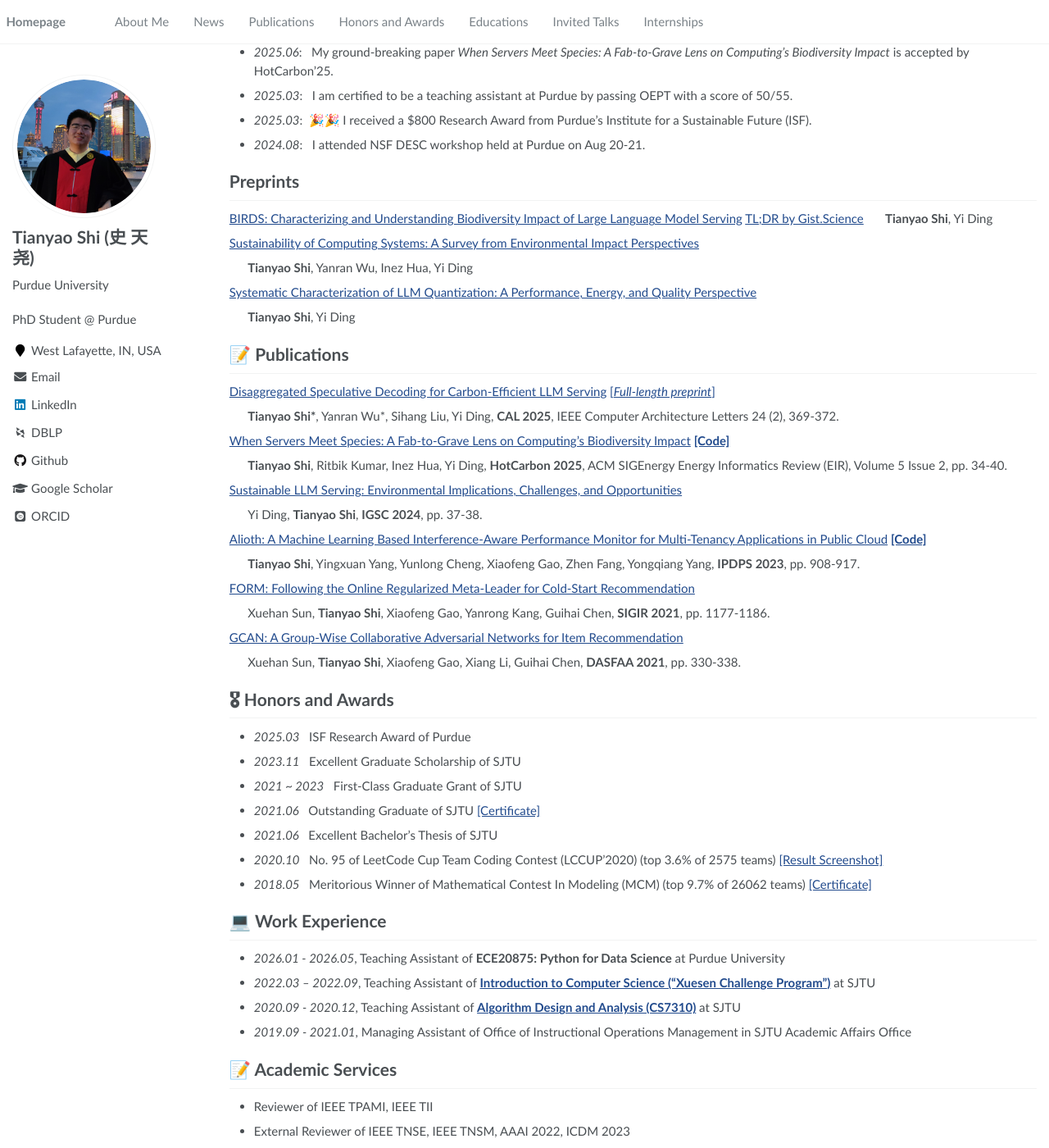
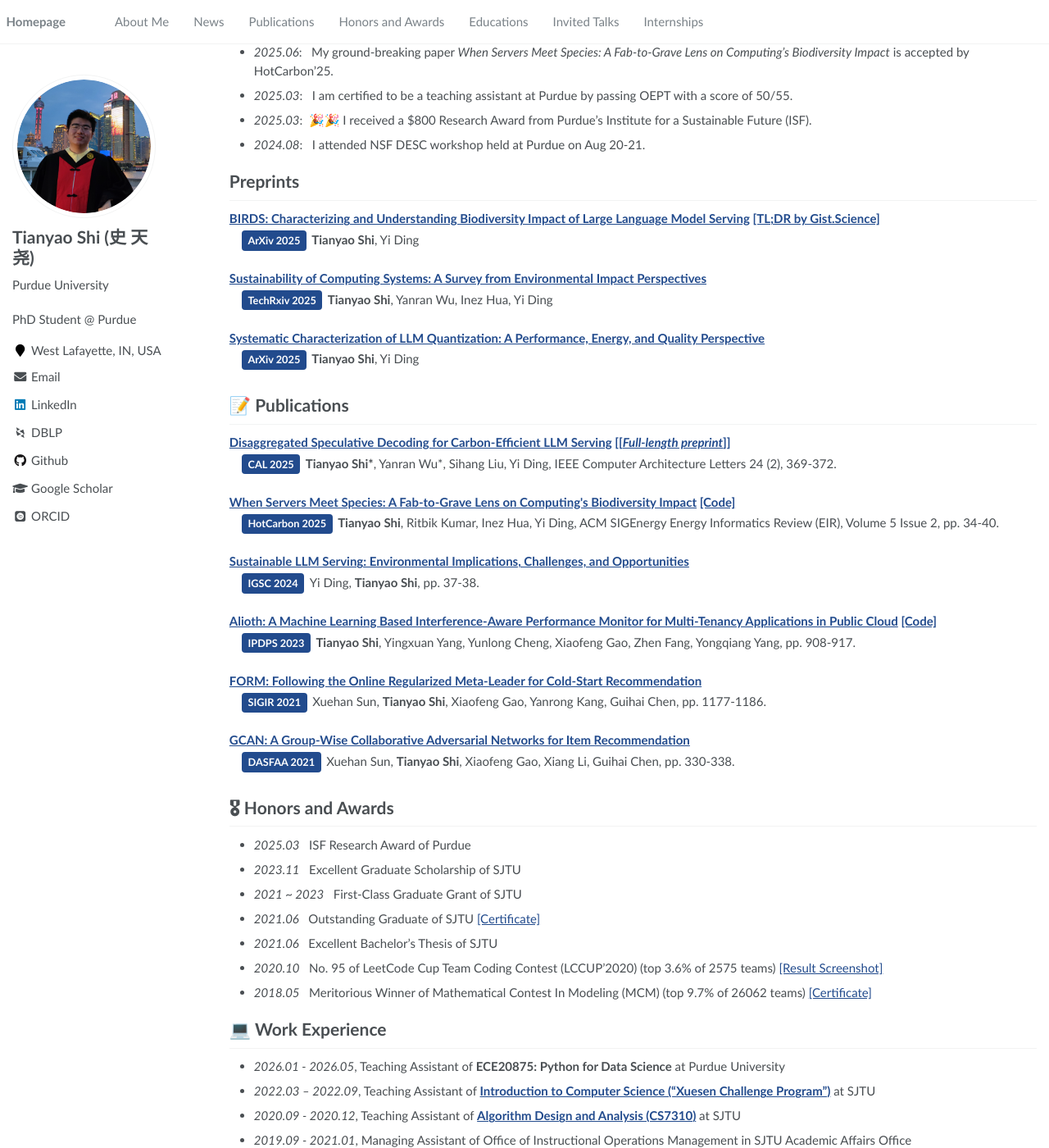
Before and after one commit to StHowling/sthowling.github.io, a Jekyll site: the page built from _pages/about.md, in a window 1280 px wide and 1400 px high, scrolled down 272 px. Shown: the whole window at 82% size. Built offline with Jekyll 4.4.1, drawn with Linux system fonts in a browser that asks for light colours; some web fonts are replaced.

Commit message:
Refactor publication section layout and styles for improved readability

```diff
--- a/_pages/about.md
+++ b/_pages/about.md
@@ -36,42 +36,101 @@ My research interest focuses on **Suistainability of Computing**, e.g., Energy-
 
 # Preprints
 
-[BIRDS: Characterizing and Understanding Biodiversity Impact of Large Language Model Serving](https://arxiv.org/abs/2605.27480) [TL;DR by Gist.Science](https://gist.science/paper/2605.27480#gist)
-&emsp;&emsp;**Tianyao Shi**, Yi Ding
+<div class="pub-list">
+  <div class="pub-item">
+    <div class="pub-title">
+      <a href="https://arxiv.org/abs/2605.27480">BIRDS: Characterizing and Understanding Biodiversity Impact of Large Language Model Serving</a> <a href="https://gist.science/paper/2605.27480#gist">[TL;DR by Gist.Science]</a>
+    </div>
+    <div class="pub-info">
+      <span class="pub-venue-badge">ArXiv 2025</span>
+      <span class="pub-authors-journal"><strong>Tianyao Shi</strong>, Yi Ding</span>
+    </div>
+  </div>
 
-[Sustainability of Computing Systems: A Survey from Environmental Impact Perspectives](https://www.techrxiv.org/users/1024518/articles/1384487-sustainability-of-computing-systems-a-survey-from-environmental-impact-perspectives)
+  <div class="pub-item">
+    <div class="pub-title">
+      <a href="https://www.techrxiv.org/users/1024518/articles/1384487-sustainability-of-computing-systems-a-survey-from-environmental-impact-perspectives">Sustainability of Computing Systems: A Survey from Environmental Impact Perspectives</a>
+    </div>
+    <div class="pub-info">
+      <span class="pub-venue-badge">TechRxiv 2025</span>
+      <span class="pub-authors-journal"><strong>Tianyao Shi</strong>, Yanran Wu, Inez Hua, Yi Ding</span>
+    </div>
+  </div>
 
-&emsp;&emsp;**Tianyao Shi**, Yanran Wu, Inez Hua, Yi Ding
-
-[Systematic Characterization of LLM Quantization: A Performance, Energy, and Quality Perspective](https://arxiv.org/pdf/2508.16712)
-
-&emsp;&emsp;**Tianyao Shi**, Yi Ding
+  <div class="pub-item">
+    <div class="pub-title">
+      <a href="https://arxiv.org/pdf/2508.16712">Systematic Characterization of LLM Quantization: A Performance, Energy, and Quality Perspective</a>
+    </div>
+    <div class="pub-info">
+      <span class="pub-venue-badge">ArXiv 2025</span>
+      <span class="pub-authors-journal"><strong>Tianyao Shi</strong>, Yi Ding</span>
+    </div>
+  </div>
+</div>
 
 # 📝 Publications
 
-[Disaggregated Speculative Decoding for Carbon-Efficient LLM Serving](https://ieeexplore.ieee.org/abstract/document/11230830/) [[*Full-length preprint*]]((https://arxiv.org/pdf/2412.20322))
+<div class="pub-list">
+  <div class="pub-item">
+    <div class="pub-title">
+      <a href="https://ieeexplore.ieee.org/abstract/document/11230830/">Disaggregated Speculative Decoding for Carbon-Efficient LLM Serving</a> <a href="https://arxiv.org/pdf/2412.20322">[[<em>Full-length preprint</em>]]</a>
+    </div>
+    <div class="pub-info">
+      <span class="pub-venue-badge">CAL 2025</span>
+      <span class="pub-authors-journal"><strong>Tianyao Shi*</strong>, Yanran Wu*, Sihang Liu, Yi Ding, IEEE Computer Architecture Letters 24 (2), 369-372.</span>
+    </div>
+  </div>
 
-&emsp;&emsp;**Tianyao Shi\***, Yanran Wu*, Sihang Liu, Yi Ding, **CAL 2025**, IEEE Computer Architecture Letters 24 (2), 369-372.
+  <div class="pub-item">
+    <div class="pub-title">
+      <a href="https://arxiv.org/abs/2506.20442">When Servers Meet Species: A Fab-to-Grave Lens on Computing's Biodiversity Impact</a> <a href="https://github.com/TianyaoShi/FABRIC"><strong>[Code]</strong></a>
+    </div>
+    <div class="pub-info">
+      <span class="pub-venue-badge">HotCarbon 2025</span>
+      <span class="pub-authors-journal"><strong>Tianyao Shi</strong>, Ritbik Kumar, Inez Hua, Yi Ding, ACM SIGEnergy Energy Informatics Review (EIR), Volume 5 Issue 2, pp. 34-40.</span>
+    </div>
+  </div>
 
-[When Servers Meet Species: A Fab-to-Grave Lens on Computing's Biodiversity Impact](https://arxiv.org/abs/2506.20442) [**[Code]**](https://github.com/TianyaoShi/FABRIC)
+  <div class="pub-item">
+    <div class="pub-title">
+      <a href="https://ieeexplore.ieee.org/abstract/document/10765824">Sustainable LLM Serving: Environmental Implications, Challenges, and Opportunities</a>
+    </div>
+    <div class="pub-info">
+      <span class="pub-venue-badge">IGSC 2024</span>
+      <span class="pub-authors-journal">Yi Ding, <strong>Tianyao Shi</strong>, pp. 37-38.</span>
+    </div>
+  </div>
 
-&emsp;&emsp;**Tianyao Shi**, Ritbik Kumar, Inez Hua, Yi Ding, **HotCarbon 2025**, ACM SIGEnergy Energy Informatics Review (EIR), Volume 5 Issue 2, pp. 34-40.
+  <div class="pub-item">
+    <div class="pub-title">
+      <a href="https://arxiv.org/pdf/2307.08949.pdf">Alioth: A Machine Learning Based Interference-Aware Performance Monitor for Multi-Tenancy Applications in Public Cloud</a> <a href="https://github.com/StHowling/Alioth"><strong>[Code]</strong></a>
+    </div>
+    <div class="pub-info">
+      <span class="pub-venue-badge">IPDPS 2023</span>
+      <span class="pub-authors-journal"><strong>Tianyao Shi</strong>, Yingxuan Yang, Yunlong Cheng, Xiaofeng Gao, Zhen Fang, Yongqiang Yang, pp. 908-917.</span>
+    </div>
+  </div>
 
-[Sustainable LLM Serving: Environmental Implications, Challenges, and Opportunities](https://ieeexplore.ieee.org/abstract/document/10765824)
+  <div class="pub-item">
+    <div class="pub-title">
+      <a href="https://dl.acm.org/doi/abs/10.1145/3404835.3462831">FORM: Following the Online Regularized Meta-Leader for Cold-Start Recommendation</a>
+    </div>
+    <div class="pub-info">
+      <span class="pub-venue-badge">SIGIR 2021</span>
+      <span class="pub-authors-journal">Xuehan Sun, <strong>Tianyao Shi</strong>, Xiaofeng Gao, Yanrong Kang, Guihai Chen, pp. 1177-1186.</span>
+    </div>
+  </div>
 
-&emsp;&emsp;Yi Ding, **Tianyao Shi**, **IGSC 2024**, pp. 37-38.
-
-[Alioth: A Machine Learning Based Interference-Aware Performance Monitor for Multi-Tenancy Applications in Public Cloud](https://arxiv.org/pdf/2307.08949.pdf) [**[Code]**](https://github.com/StHowling/Alioth)
-
-&emsp;&emsp;**Tianyao Shi**, Yingxuan Yang, Yunlong Cheng, Xiaofeng Gao, Zhen Fang, Yongqiang Yang, **IPDPS 2023**, pp. 908-917.
-
-[FORM: Following the Online Regularized Meta-Leader for Cold-Start Recommendation](https://dl.acm.org/doi/abs/10.1145/3404835.3462831)
-
-&emsp;&emsp;Xuehan Sun, **Tianyao Shi**, Xiaofeng Gao, Yanrong Kang, Guihai Chen, **SIGIR 2021**, pp. 1177-1186.
-
-[GCAN: A Group-Wise Collaborative Adversarial Networks for Item Recommendation](https://link.springer.com/chapter/10.1007/978-3-030-73200-4_23)
-
-&emsp;&emsp;Xuehan Sun, **Tianyao Shi**, Xiaofeng Gao, Xiang Li, Guihai Chen, **DASFAA 2021**, pp. 330-338.
+  <div class="pub-item">
+    <div class="pub-title">
+      <a href="https://link.springer.com/chapter/10.1007/978-3-030-73200-4_23">GCAN: A Group-Wise Collaborative Adversarial Networks for Item Recommendation</a>
+    </div>
+    <div class="pub-info">
+      <span class="pub-venue-badge">DASFAA 2021</span>
+      <span class="pub-authors-journal">Xuehan Sun, <strong>Tianyao Shi</strong>, Xiaofeng Gao, Xiang Li, Guihai Chen, pp. 330-338.</span>
+    </div>
+  </div>
+</div>
 
 # 🎖 Honors and Awards
 - *2025.03* &nbsp; ISF Research Award of Purdue
--- a/assets/css/main.scss
+++ b/assets/css/main.scss
@@ -107,3 +107,36 @@ h1:before, .anchor:before {
     background-color: #00369f;
     font-size: .8em;
 }
+
+/* Publication Section Custom Styles */
+.pub-list {
+    margin-bottom: 2em;
+}
+.pub-item {
+    margin-bottom: 1.5rem;
+    line-height: 1.5;
+}
+.pub-title {
+    font-weight: bold;
+    margin-bottom: 0.2rem;
+}
+.pub-info {
+    display: flex;
+    align-items: baseline;
+    margin-left: 1rem; /* Indentation instead of &emsp; */
+    margin-bottom: 0.5rem;
+}
+.pub-venue-badge {
+    display: inline-block;
+    padding: 0.2em 0.6em;
+    font-size: 0.85em;
+    font-weight: 700;
+    color: #fff;
+    background-color: $info-color;
+    border-radius: 4px;
+    margin-right: 0.5em;
+    white-space: nowrap;
+}
+.pub-authors-journal {
+    /* To push the rest of the text slightly */
+}
```
